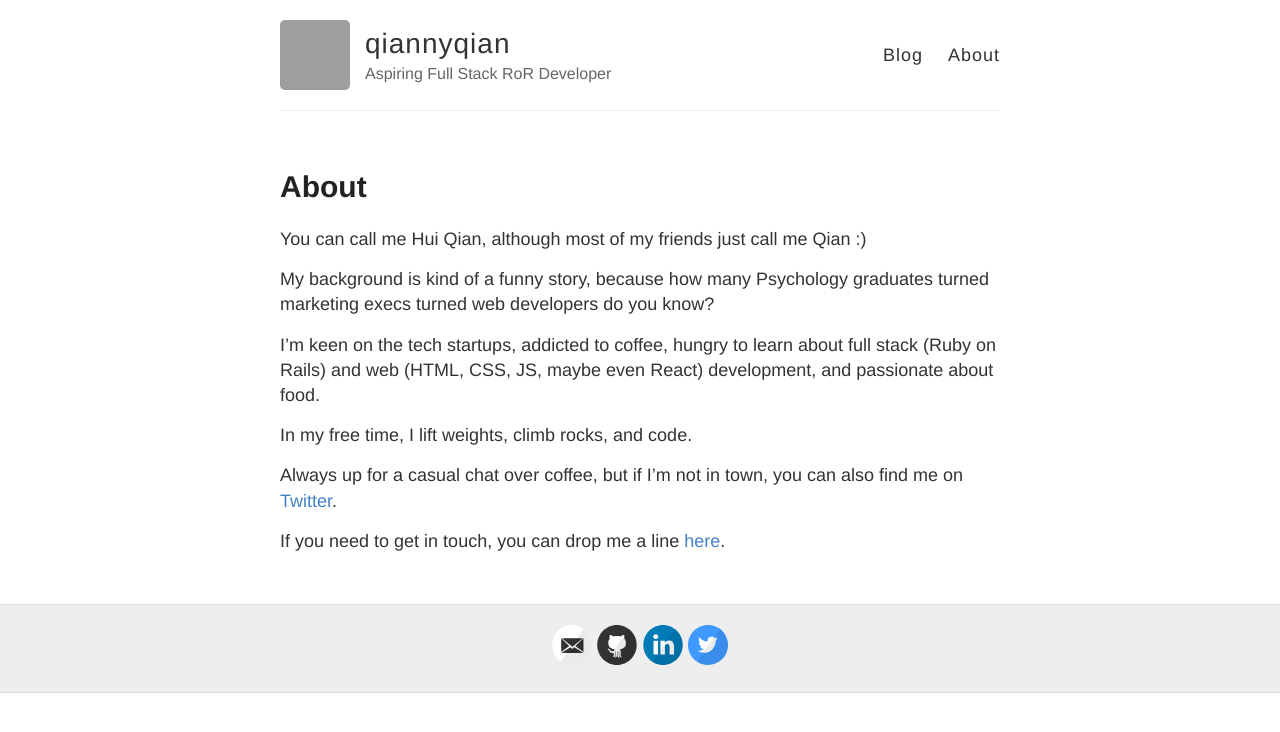
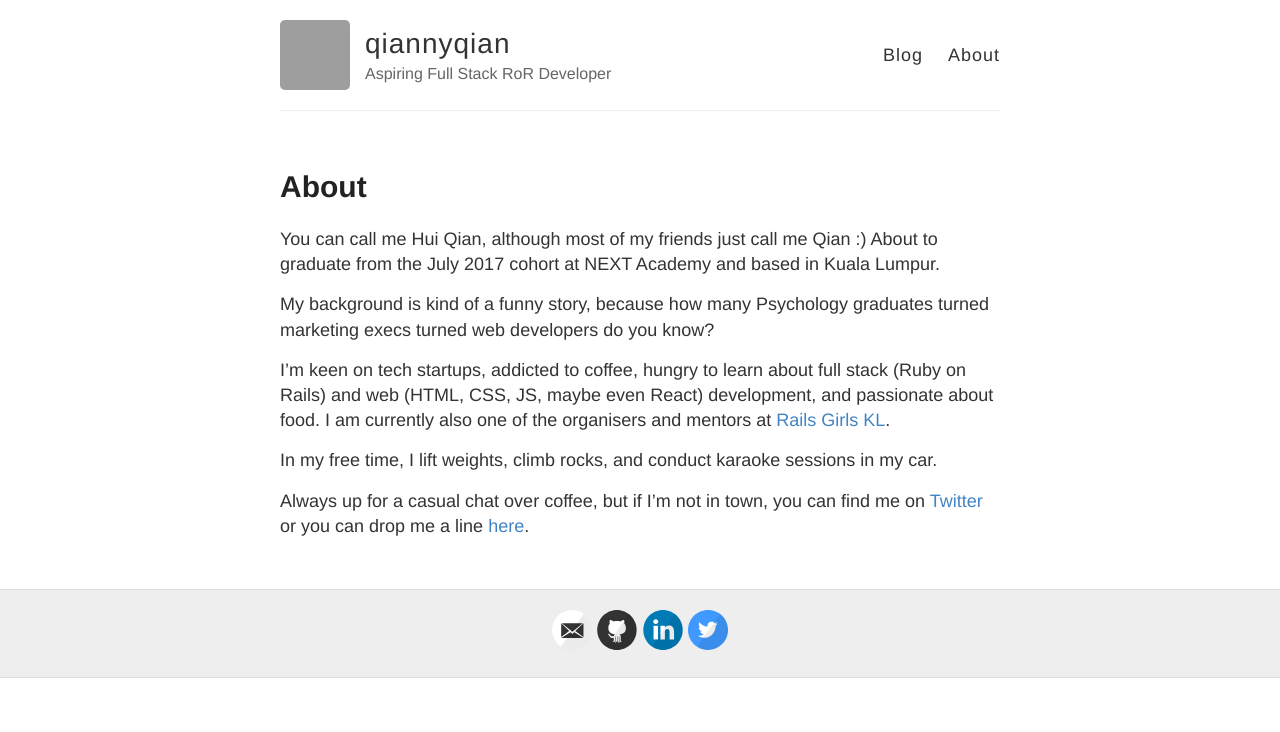
Before and after one commit to qiannyqian/qiannyqian.github.io, a Jekyll site: the page built from about.md, in a window 1280 px wide. Shown: the top 732 px of the page. Built offline with Jekyll 4.4.1, drawn with Linux system fonts in a browser that asks for light colours; grey boxes are pictures that could not be loaded.

Commit message:
Update about.md

```diff
--- a/about.md
+++ b/about.md
@@ -5,13 +5,12 @@ permalink: /about/
 ---
 
 You can call me Hui Qian, although most of my friends just call me Qian :)
+About to graduate from the July 2017 cohort at NEXT Academy and based in Kuala Lumpur.
 
 My background is kind of a funny story, because how many Psychology graduates turned marketing execs turned web developers do you know?
 
-I'm keen on the tech startups, addicted to coffee, hungry to learn about full stack (Ruby on Rails) and web (HTML, CSS, JS, maybe even React) development, and passionate about food.
+I'm keen on tech startups, addicted to coffee, hungry to learn about full stack (Ruby on Rails) and web (HTML, CSS, JS, maybe even React) development, and passionate about food. I am currently also one of the organisers and mentors at [Rails Girls KL](https://www.facebook.com/railsgirlskl/).
 
-In my free time, I lift weights, climb rocks, and code.
+In my free time, I lift weights, climb rocks, and conduct karaoke sessions in my car.
 
-Always up for a casual chat over coffee, but if I'm not in town, you can also find me on [Twitter](http://twitter.com/qiannyqianhere).
-
-If you need to get in touch, you can drop me a line [here](mailto:liang.huiqian@gmail.com).
+Always up for a casual chat over coffee, but if I'm not in town, you can find me on [Twitter](http://twitter.com/qiannyqianhere) or you can drop me a line [here](mailto:liang.huiqian@gmail.com).
```
